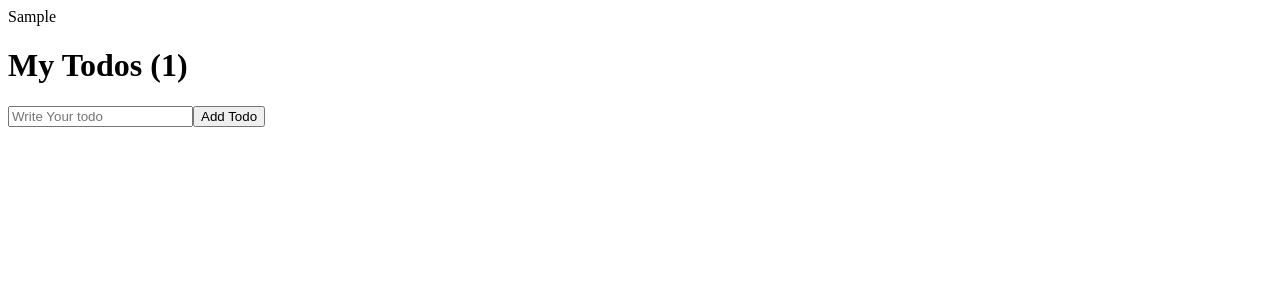
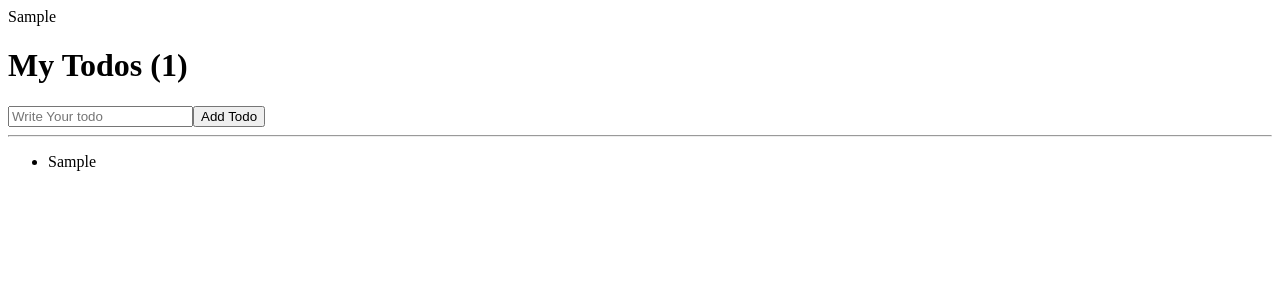
Before and after one commit to edel1212/reatStudy, a React (Create React App) app in the folder react-for-middle/my-app/: page / in a window 1280 px wide. Both pictures are taken after typing "Sample" into the empty fields and a click on the button "Add Todo". Shown: the top 300 px of the page. Built offline with nearby package versions, Linux system fonts and the light colour scheme.

Commit message:
TODO list

```diff
--- a/react-for-middle/my-app/src/TodoApp.js
+++ b/react-for-middle/my-app/src/TodoApp.js
@@ -29,6 +29,15 @@ function TodoList() {
         />
         <button>Add Todo</button>
       </form>
+      <hr />
+      <ul>
+        {/*** 💬 간단하게 처리가 가능함 내부 문자 "{}"안에 코드만 javascript로 인식 나머지는 jsx태그로 인식함!!
+         *       `${}`를 사용할 필요가 없음 용하면 오히려 <li>테그를 문자로 인식하는 문제가 발생함    */}
+        {todos.map((item, idx) => (
+          // 👉 key를 설정해 주지 않으면 unique key 에러가 발생한다! - 하나하나의 같은 컴포넌트로 인식하기 때문에 구분하기 위해 필요함
+          <li key={idx}>{item}</li>
+        ))}
+      </ul>
     </div>
   );
 }
```
